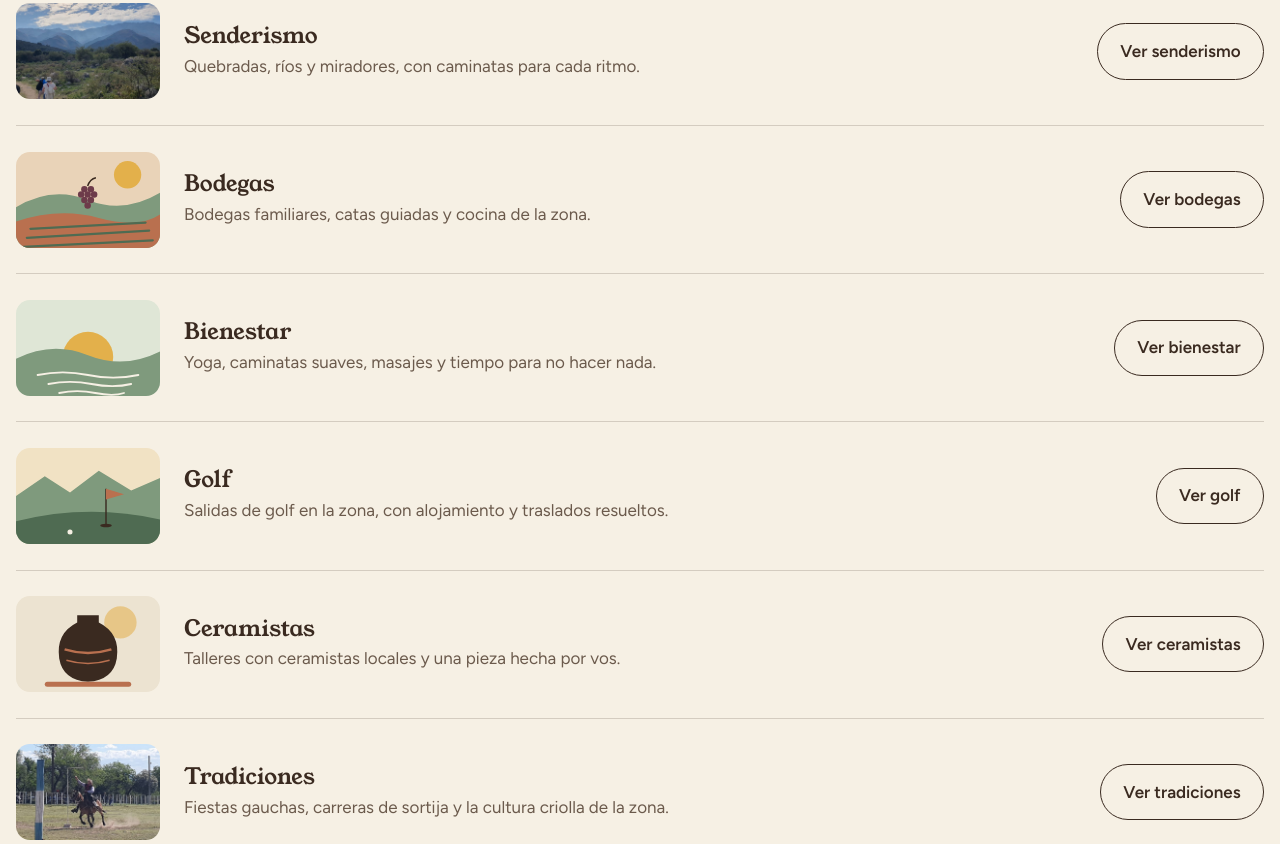
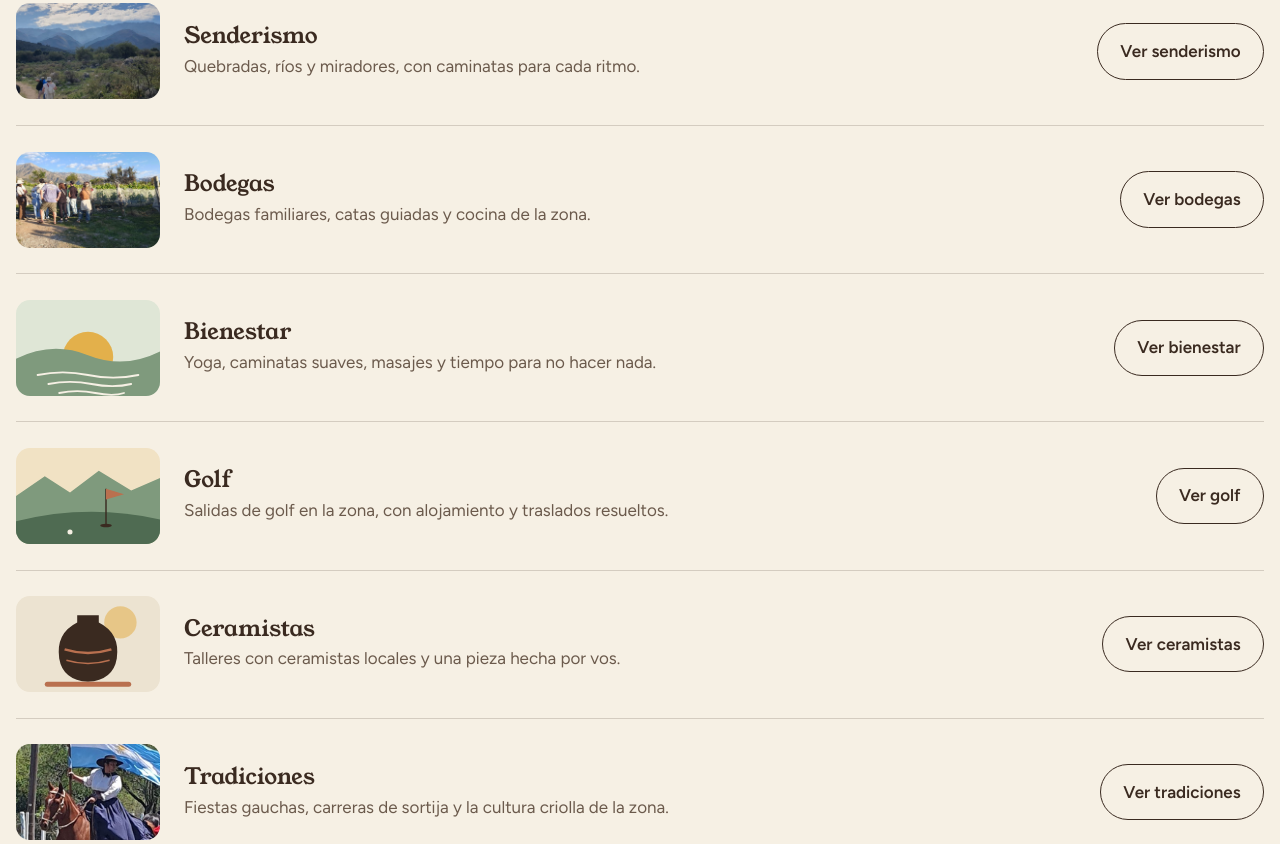
Before and after one commit to MatiaSeit/vivi-serrano, a plain HTML site: page index.html in a window 1280 px wide. Shown: the part 1525-2369 px from the top of the page. Drawn offline with Linux system fonts and the light colour scheme.

Commit message:
feat: amazona con bandera como portada de Tradiciones

```diff
--- a/css/estilos.css
+++ b/css/estilos.css
@@ -436,7 +436,7 @@ p { margin: 0 0 1em; max-width: 62ch; }
 .flotante[data-instagram]:hover { background: var(--camino); }
 
 /* Fotos reales */
-.ilustracion.foto { object-fit: cover; }
+.ilustracion.foto { object-fit: cover; object-position: center 30%; }
 .galeria {
   display: grid;
   grid-template-columns: repeat(auto-fit, minmax(14rem, 1fr));
--- a/index.html
+++ b/index.html
@@ -11,7 +11,7 @@
 <link rel="preconnect" href="https://fonts.googleapis.com">
 <link rel="preconnect" href="https://fonts.gstatic.com" crossorigin>
 <link href="https://fonts.googleapis.com/css2?family=Figtree:wght@400;600&family=Young+Serif&display=swap" rel="stylesheet">
-<link rel="stylesheet" href="css/estilos.css?v=2">
+<link rel="stylesheet" href="css/estilos.css?v=3">
 </head>
 <body>
 <header class="cabecera">
@@ -82,17 +82,7 @@
         <a class="boton boton-claro" href="senderismo.html">Ver senderismo</a>
       </li>
       <li class="tematica">
-        <svg class="ilustracion" viewBox="0 0 400 300" preserveAspectRatio="xMidYMid slice" role="img" aria-label="Viñedos en las sierras">
-  <rect width="400" height="300" fill="#e9d3b8"/>
-  <circle cx="310" cy="80" r="38" fill="#e3b04b"/>
-  <path d="M0 170 Q100 110 200 150 T400 130 V300 H0Z" fill="#7f9a7d"/>
-  <path d="M0 210 Q120 170 230 200 T400 190 V300 H0Z" fill="#b9704f"/>
-  <g stroke="#4f6b52" stroke-width="6" stroke-linecap="round">
-    <path d="M30 255 L370 235"/><path d="M20 280 L380 262"/><path d="M40 230 L360 213"/>
-  </g>
-  <g fill="#6d3b4a"><circle cx="190" cy="120" r="9"/><circle cx="208" cy="120" r="9"/><circle cx="199" cy="135" r="9"/><circle cx="181" cy="135" r="9"/><circle cx="217" cy="135" r="9"/><circle cx="190" cy="150" r="9"/><circle cx="208" cy="150" r="9"/><circle cx="199" cy="165" r="9"/></g>
-  <path d="M199 111 Q205 92 222 88" stroke="#3a2a20" stroke-width="4" fill="none"/>
-</svg>
+        <img class="ilustracion foto" src="img/bodegas-cata.jpg" alt="Grupo recorriendo un viñedo con las sierras de fondo" loading="lazy">
         <div><h3>Bodegas</h3><p>Bodegas familiares, catas guiadas y cocina de la zona.</p></div>
         <a class="boton boton-claro" href="bodegas.html">Ver bodegas</a>
       </li>
@@ -134,7 +124,7 @@
         <a class="boton boton-claro" href="ceramistas.html">Ver ceramistas</a>
       </li>
       <li class="tematica">
-        <img class="ilustracion foto" src="img/tradiciones-sortija-1.jpg" alt="Jinete al galope en una carrera de sortija" loading="lazy">
+        <img class="ilustracion foto" src="img/tradiciones-bandera.jpg" alt="Amazona a caballo con la bandera argentina en una fiesta gaucha" loading="lazy">
         <div><h3>Tradiciones</h3><p>Fiestas gauchas, carreras de sortija y la cultura criolla de la zona.</p></div>
         <a class="boton boton-claro" href="tradiciones.html">Ver tradiciones</a>
       </li>
@@ -193,6 +183,6 @@
   <a class="flotante" href="#" data-instagram aria-label="Seguinos en Instagram"><svg viewBox="0 0 24 24" fill="none" stroke="currentColor" stroke-width="2" aria-hidden="true"><rect x="3" y="3" width="18" height="18" rx="5"/><circle cx="12" cy="12" r="4"/><circle cx="17.5" cy="6.5" r="1" fill="currentColor" stroke="none"/></svg></a>
   <a class="flotante" href="#" data-whatsapp aria-label="Escribinos por WhatsApp"><svg viewBox="0 0 24 24" fill="currentColor" aria-hidden="true"><path d="M12 2a10 10 0 0 0-8.6 15.1L2 22l5-1.3A10 10 0 1 0 12 2zm0 18.2c-1.5 0-3-.4-4.3-1.2l-.3-.2-3 .8.8-2.9-.2-.3A8.2 8.2 0 1 1 12 20.2zm4.5-6.1c-.2-.1-1.5-.7-1.7-.8-.2-.1-.4-.1-.6.1l-.8 1c-.1.2-.3.2-.5.1a6.7 6.7 0 0 1-3.3-2.9c-.3-.4.2-.4.7-1.4.1-.2 0-.3 0-.5l-.8-1.8c-.2-.5-.4-.4-.6-.4h-.5c-.2 0-.5.1-.7.3-.2.3-.9.9-.9 2.2s.9 2.5 1 2.7c.1.2 1.8 2.8 4.4 3.9 1.6.7 2.3.8 3.1.6.5-.1 1.5-.6 1.7-1.2.2-.6.2-1.1.2-1.2-.1-.2-.3-.2-.7-.4z"/></svg></a>
 </div>
-<script src="js/main.js?v=2"></script>
+<script src="js/main.js?v=3"></script>
 </body>
 </html>
```
Also changed, not shown: bienestar.html (+2 -2 lines), bodegas.html (+2 -2 lines), ceramistas.html (+2 -2 lines), golf.html (+2 -2 lines), senderismo.html (+2 -2 lines), tradiciones.html (+4 -4 lines).
